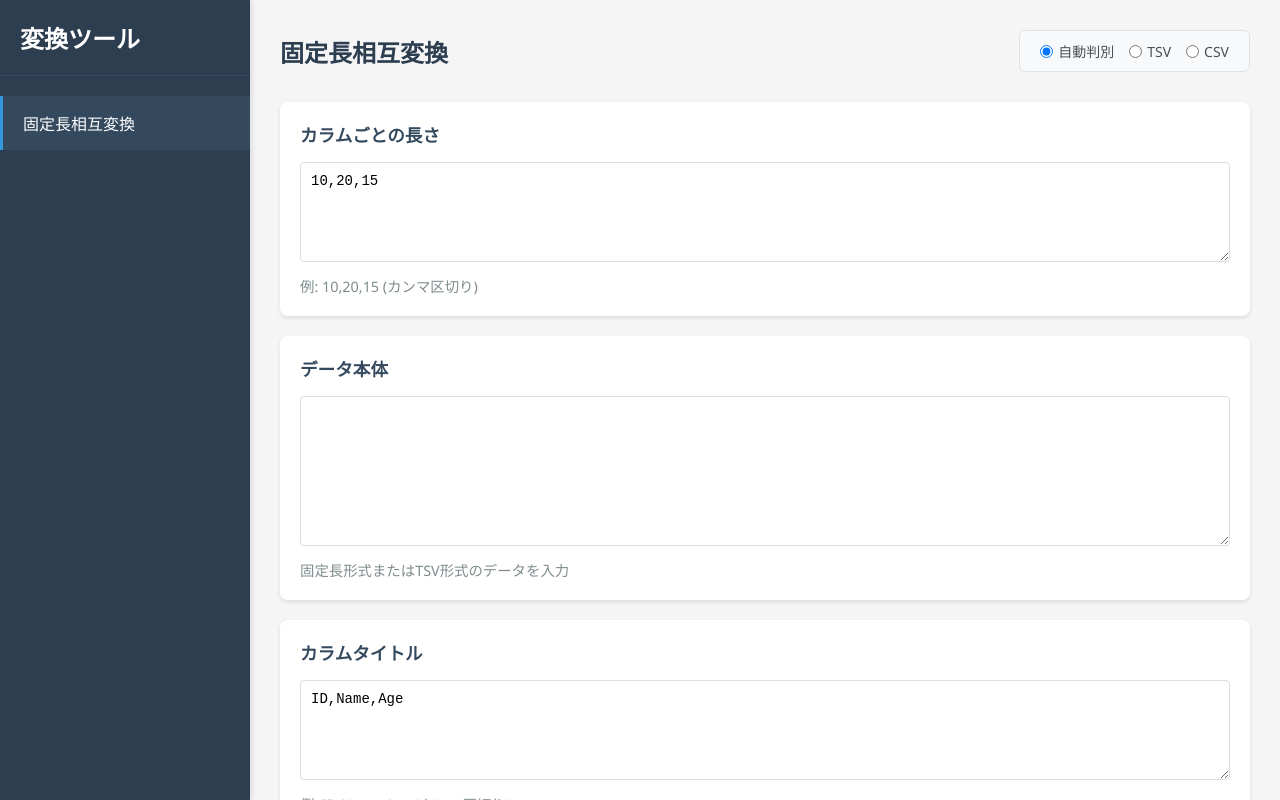
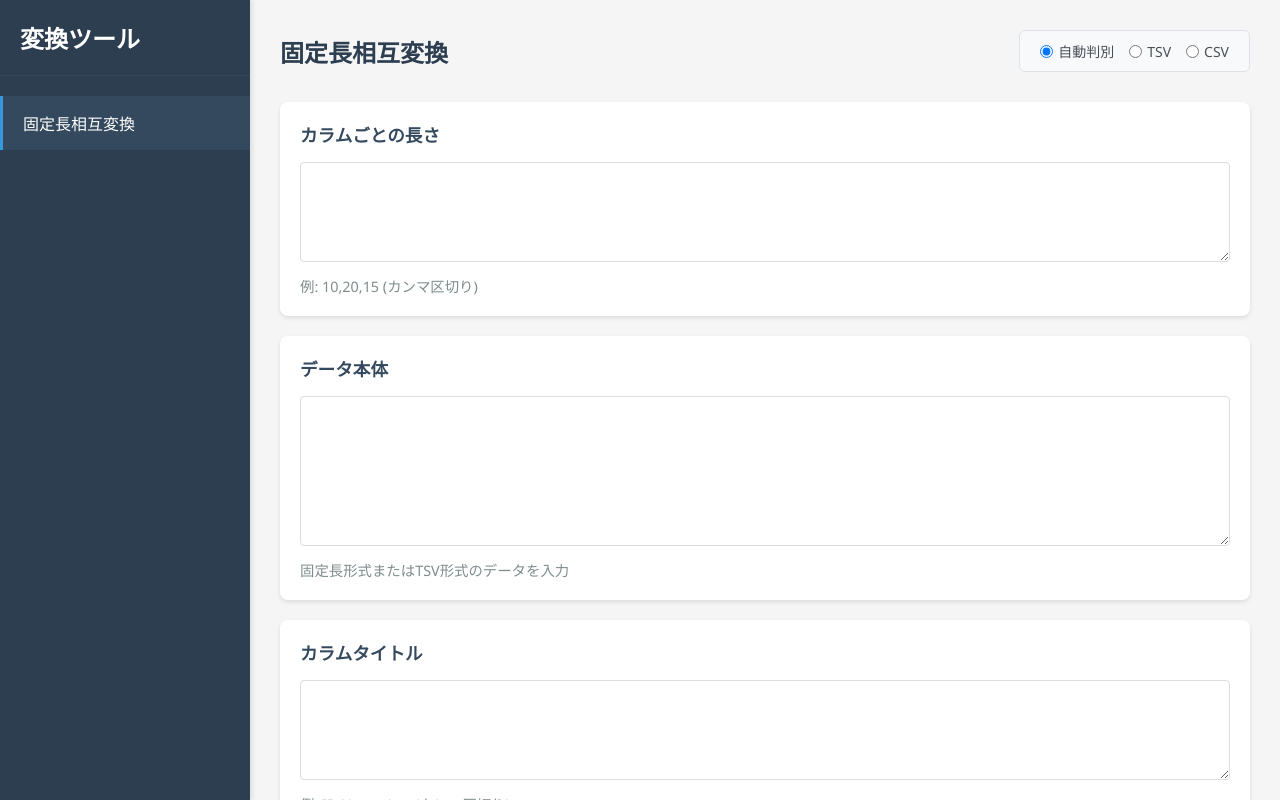
Before and after one commit to TomoTom0/excel-helper, a Vue app: page / in a window 1280 px wide. Built offline with nearby package versions, Linux system fonts and the light colour scheme.

Commit message:
修正: 入力欄の初期値を空に変更
- すべての入力欄の初期値を削除
- ユーザーが最初から入力できるように改善

```diff
--- a/src/views/FixedLengthConverter.vue
+++ b/src/views/FixedLengthConverter.vue
@@ -2,10 +2,10 @@
 import { ref } from 'vue'
 import { parseColumnLengths, parseColumnOptions, fixedToTsv as convertFixedToTsv, tsvToFixed as convertTsvToFixed, type DelimiterType } from '../utils/converter'
 
-const columnLengths = ref('10,20,15')
+const columnLengths = ref('')
 const dataBody = ref('')
-const columnTitles = ref('ID,Name,Age')
-const columnOptions = ref('string:right,string:right,number:left')
+const columnTitles = ref('')
+const columnOptions = ref('')
 const delimiterType = ref<DelimiterType>('auto')
 const result = ref('')
 
```
